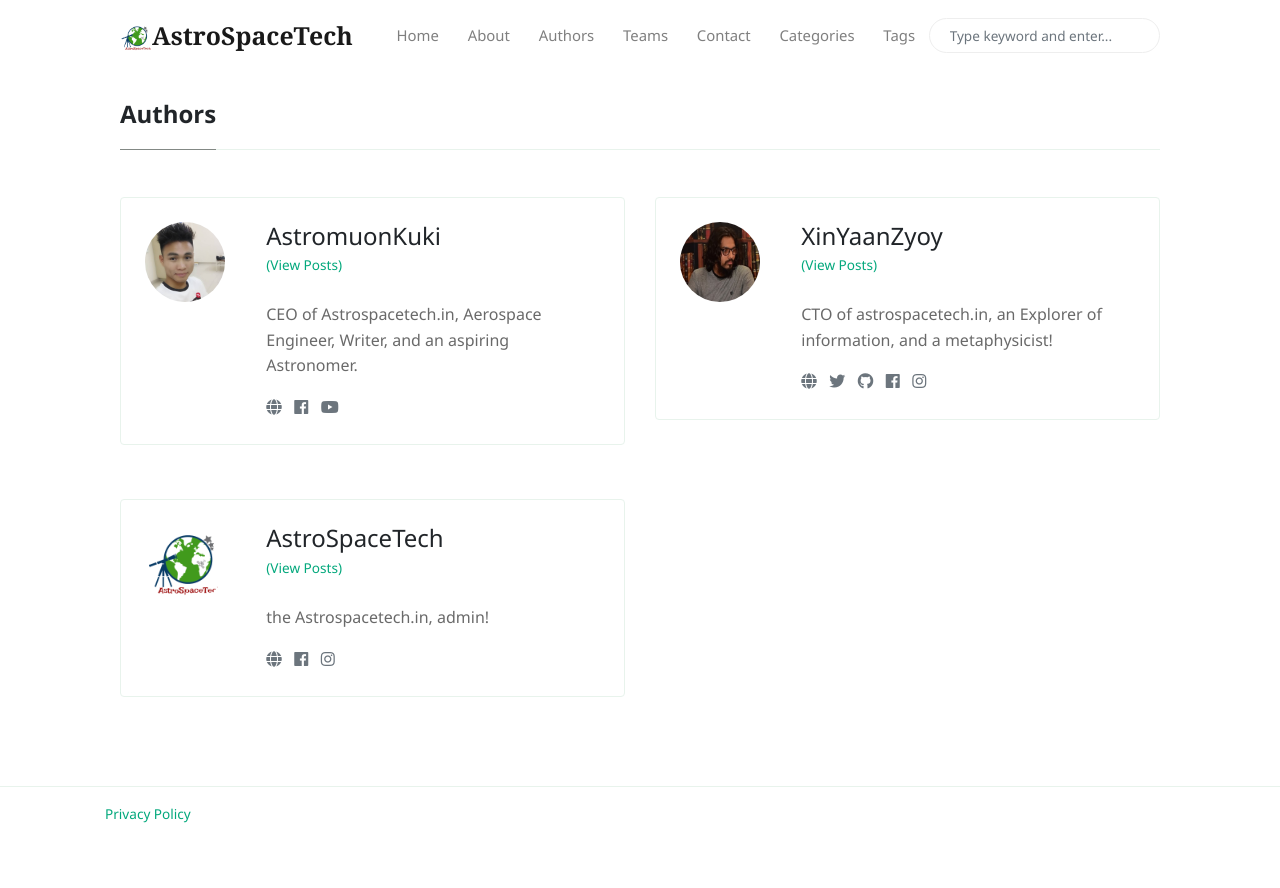
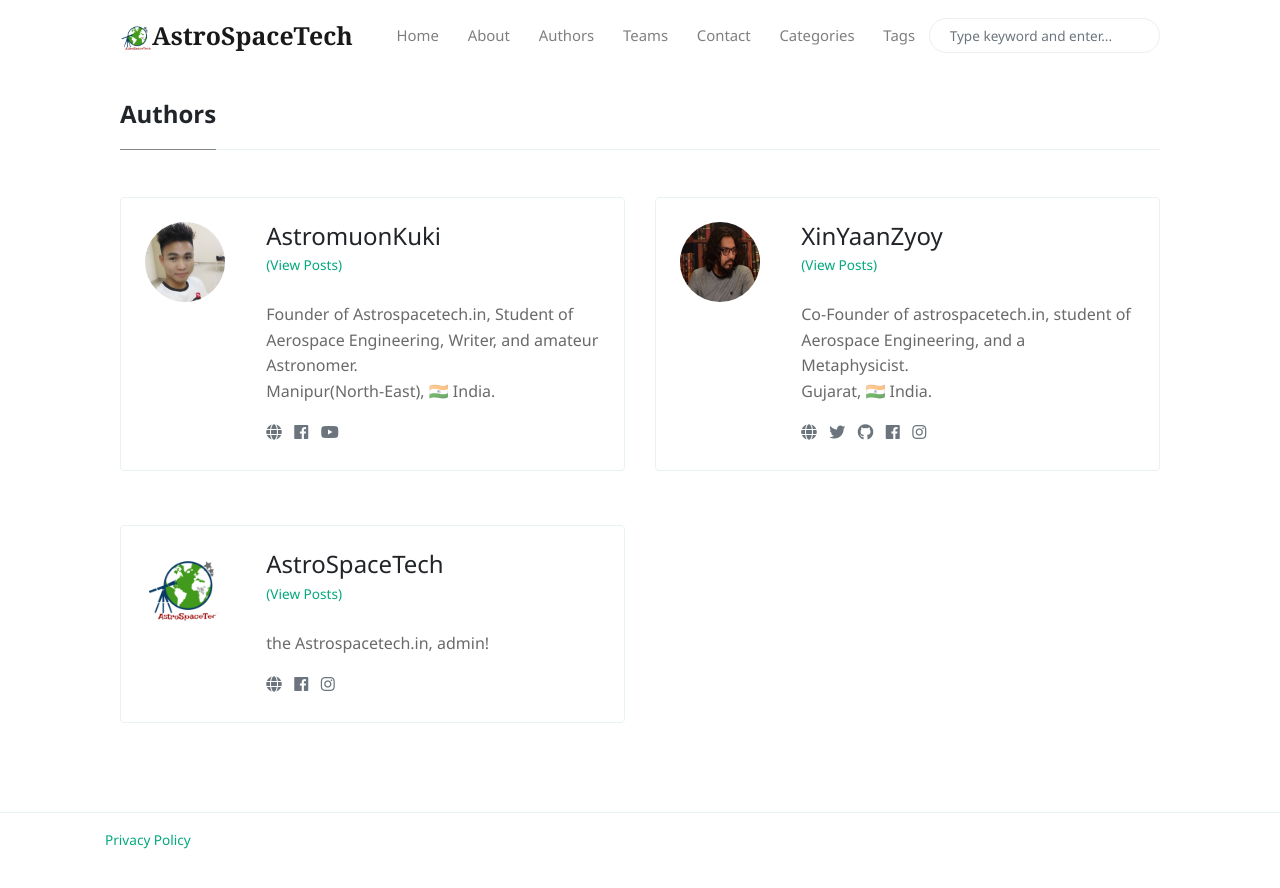
Before and after one commit to AstroSpaceTech/AstroSpaceTech.github.io, a Jekyll site: the page built from _pages/authors-list.html, in a window 1280 px wide. Shown: the top 888 px of the page. Built offline with Jekyll 4.4.1, drawn with Linux system fonts in a browser that asks for light colours; nearby versions of some CDN libraries.

Commit message:
Update _config.yml

```diff
--- a/_config.yml
+++ b/_config.yml
@@ -72,15 +72,16 @@ authors:
       name: AstromuonKuki
       site: https://blog.astrospacetech.in
       avatar: ../assets/images/avatars/AstroMuonKuki.jpg
-      bio: CEO of Astrospacetech.in, Aerospace Engineer, Writer, and an aspiring Astronomer.
+      bio: Founder of Astrospacetech.in, Student of Aerospace Engineering, Writer, and amateur Astronomer. <br> Manipur(North-East), 🇮🇳 India.
       email: kuki@astrospacetech.in
       youtube: https://www.youtube.com/channel/UC7GqCFeK4-9yo_CsXmckIxQ
       facebook: https://facebook.com/AstroSpaceTech/
+      linkedIn: https://www.linkedin.com/in/astromuon-kuki-9a7121156
     XinYaanZyoy:
       name: XinYaanZyoy
       site: https://XinYaanZyoy.github.io
       avatar: ../assets/images/avatars/XinYaanZyoy.png
-      bio: CTO of astrospacetech.in, an Explorer of information, and a metaphysicist!
+      bio: Co-Founder of astrospacetech.in, student of Aerospace Engineering, and a Metaphysicist. <br> Gujarat, 🇮🇳 India.
       email: tech@astrospacetech.in
       twitter: https://twitter.com/XinYaanZyoy
       github: https://github.com/XinYaanZyoy
```
